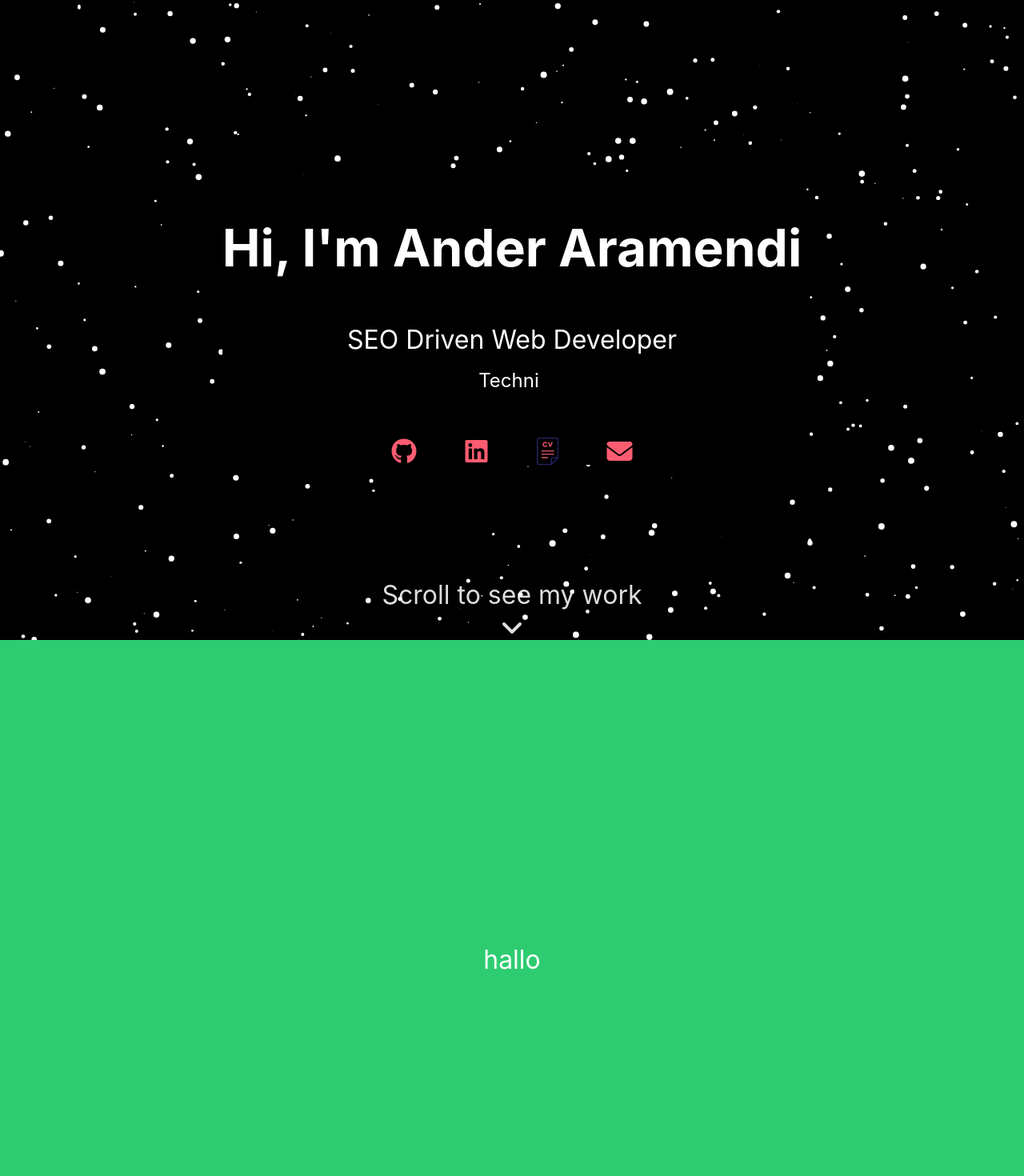
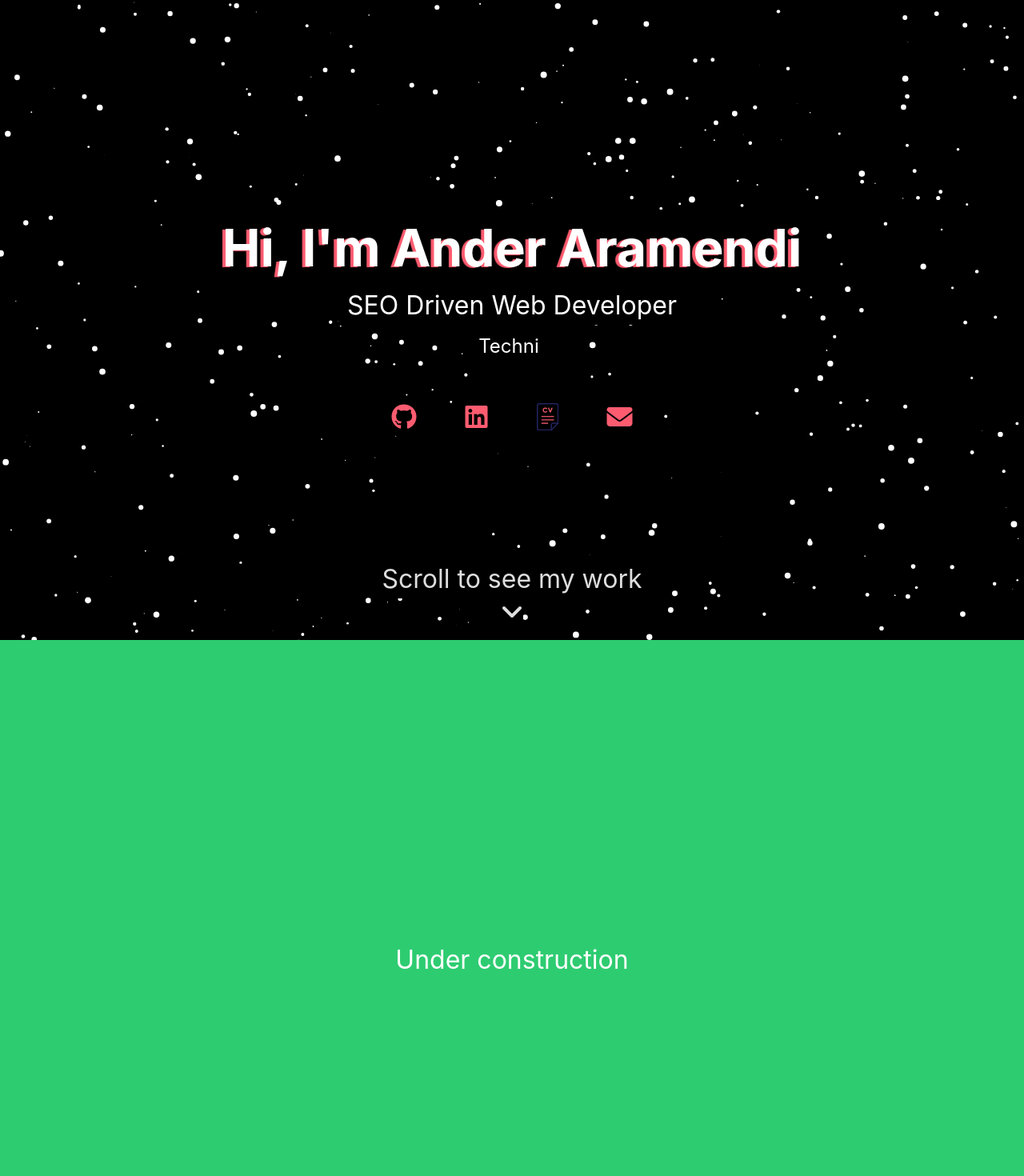
Before and after one commit to Aramendiander/portfolio, a React (Vite) app: page / in a window 1280 px wide. Shown: the top 1470 px of the page at 80% size. Built offline with nearby package versions, Linux system fonts and the light colour scheme.

Commit message:
fix viewport height on load

```diff
--- a/index.html
+++ b/index.html
@@ -2,7 +2,7 @@
 <html lang="en">
   <head>
     <meta charset="UTF-8" />
-    <link rel="icon" type="image/svg+xml" href="/vite.svg" />
+    <link rel="icon" type="image/svg+xml" href="/favicon.png" />
     <meta name="robots" content="noindex">
     <script src="https://kit.fontawesome.com/61afac2644.js" crossorigin="anonymous"></script>
     <meta name="viewport" content="width=device-width, initial-scale=1.0" />
--- a/src/App.jsx
+++ b/src/App.jsx
@@ -81,7 +81,6 @@ function App() {
 
 
   const scrollToNextPage = () => {
-    console.log('you got here')
     setCurrentPage(currentPage + 1);
   }
 
@@ -103,14 +102,14 @@ function App() {
           id="page2"
           ref={(el) => (pagesRef.current[1] = el)}
         >
-          <p>hallo</p>
+          <p>Under construction</p>
         </div>
         <div
           className={`page ${currentPage === 2 ? 'active' : ''}`}
           id="page3"
           ref={(el) => (pagesRef.current[2] = el)}
         >
-          <p>hollo</p>
+          <p>Under construction</p>
         </div>
     </>
   );
--- a/src/components/Presentation.jsx
+++ b/src/components/Presentation.jsx
@@ -8,8 +8,19 @@ const Presentation = () => {
     const nodeRef = useRef(null);
 
 
+    useEffect(() => {
+        const setViewportHeight = () => {
+            const vh = window.innerHeight * 0.01;
+            document.documentElement.style.setProperty('--vh', `${vh}px`);
+        };
 
+        setViewportHeight();
+        window.addEventListener('resize', setViewportHeight);
 
+        return () => {
+            window.removeEventListener('resize', setViewportHeight);
+        };
+    }, []);
 
 
 
--- a/src/index.css
+++ b/src/index.css
@@ -11,6 +11,12 @@
    text-rendering: optimizeLegibility;
    -webkit-font-smoothing: antialiased;
    -moz-osx-font-smoothing: grayscale;
+ }
+
+ * {
+  margin: 0;
+  padding: 0;
+  box-sizing: border-box;
 }
 
  p {
@@ -82,7 +88,7 @@ button:focus-visible {
  }
 
  .page {
-   height: 100vh;
+  min-height: calc(var(--vh, 1vh) * 100);
   width: 100%;
   display: flex;
   justify-content: center;
@@ -110,21 +116,33 @@ button:focus-visible {
  .aboutme {
    position: absolute;
    color: #fff;
-   background-color: black;
    display: flex;
    flex-direction: column;
    justify-content: center;
    align-items: center;
+   height: 100%;
+ }
 
+ .aboutme * {
+  background-color:black;
+ }
+
+ .aboutme h1 {
+  text-shadow: -4px 1px 1px #FD5C70;
  }
 
  .scrollmore {
    position: absolute;
-   bottom: 0;
+   bottom: 20px;
    display: flex;
    flex-direction: column;
    align-items: center;
    justify-content: center;
+   cursor: pointer;
+ }
+
+ .scrollmore * {
+  background-color: black;
  }
 
  .scrollmore:hover {
```
Also changed, not shown: public/favicon.png (added). Lines whose indentation alone changed are shown as unchanged.
